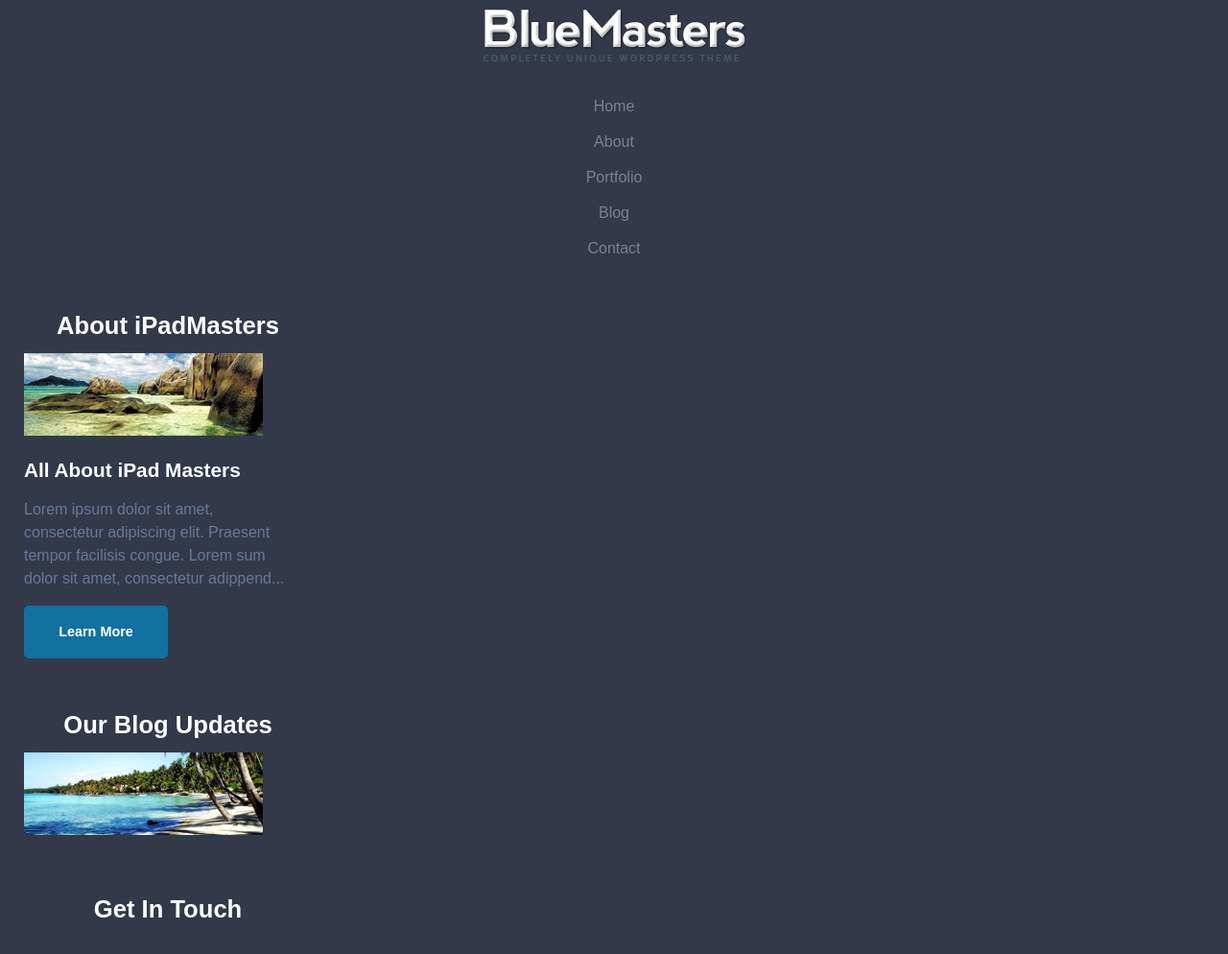
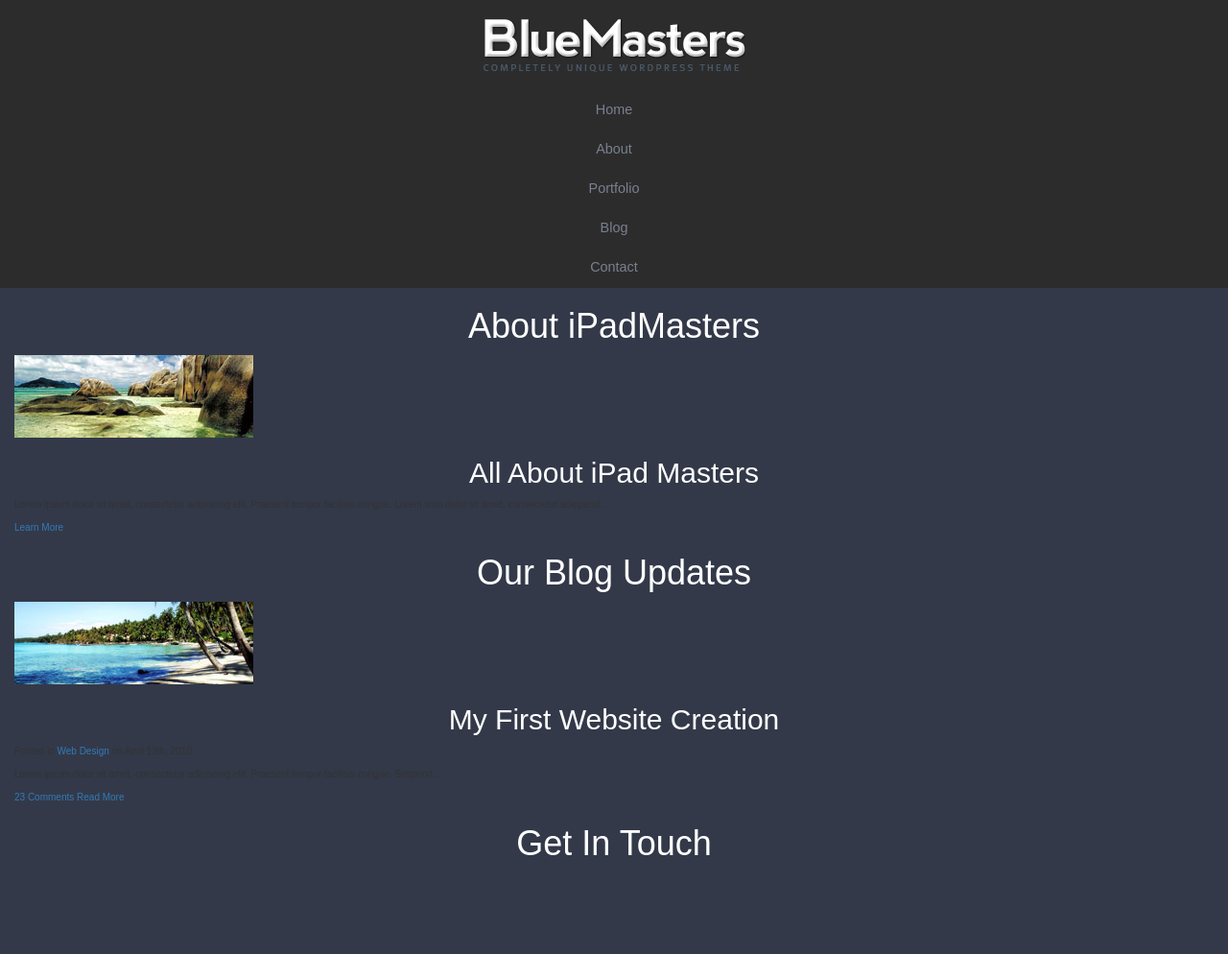
Before and after one commit to lilic7/masters, a website: page public/index.html in a window 1280 px wide. Shown: the whole page at 96% size. After the commit the page ends 908 px from the top, so only its background shows below. Drawn offline with nearby package versions, Linux system fonts and the light colour scheme.

Commit message:
get bootstrap

```diff
--- a/bower.json
+++ b/bower.json
@@ -16,6 +16,7 @@
     "tests"
   ],
   "dependencies": {
-    "normalize-css": "^4.2.0"
+    "normalize-css": "^4.2.0",
+    "bootstrap": "^3.3.7"
   }
 }
--- a/public/index.html
+++ b/public/index.html
@@ -2,40 +2,53 @@
 <html lang="en">
     <head>
         <meta charset="UTF-8">
-    <link rel="stylesheet" href="assets/libs/normalize-css/normalize.css">
+        <meta name="viewport" content="width=device-width, initial-scale=1">
+        <link rel="stylesheet" href="assets/libs/bootstrap/dist/css/bootstrap.min.css">
         <link rel="stylesheet" href="css/style.css">
         <title>BlueMasters</title>
     </head>
     <body>
-<header class="container">
-    <div>
-        <a href="/"><img src="img/logo.png" id="logo" alt="BlueMaseters"/></a>
+        <div class="container-fluid">
+            <div class="row head">
+                <div class="col-sm-12">
+                    <div class="row">
+                        <a href="/" class="logo">
+                            <img src="img/logo.png" alt="BlueMaseters"/>
+                        </a>
                     </div>
-    <ul class="top-menu">
+                    <ul class="row list-unstyled top-menu">
                         <li><a href="/">Home</a></li>
                         <li><a href="/">About</a></li>
                         <li><a href="/">Portfolio</a></li>
                         <li><a href="/">Blog</a></li>
                         <li><a href="/">Contact</a></li>
                     </ul>
-</header>
-
-<div class="container">
-    <div class="section about">
-        <h1 class="title">About iPadMasters</h1>
-        <img src="img/about-img.jpg" class="title-img" alt="About iPadMasters">
-        <h2>All About iPad Masters</h2>
-        <p>Lorem ipsum dolor sit amet, consectetur adipiscing elit. Praesent tempor facilisis congue. Lorem sum dolor sit amet, consectetur adippend...</p>
-        <a href="#" class="btn-link">Learn More</a>
-    </div>
-    <div class="section blog">
-        <h1 class="title">Our Blog Updates</h1>
-        <img src="img/blog-img.jpg" alt="Our Blog updates">
-    </div>
-    <div class="section contact">
-        <h1 class="title">Get In Touch</h1>
                 </div>
             </div>
 
+            <div>
+                <h1>About iPadMasters</h1>
+                <img src="img/about-img.jpg" alt="About iPadMasters">
+                <h2>All About iPad Masters</h2>
+                <p>Lorem ipsum dolor sit amet, consectetur adipiscing elit. Praesent tempor facilisis congue. Lorem sum dolor sit amet, consectetur adippend...</p>
+                <a href="#"><span>Learn More</span></a>
+            </div>
+            <div>
+                <h1>Our Blog Updates</h1>
+                <img src="img/blog-img.jpg" alt="Our Blog updates">
+                <h2>My First Website Creation</h2>
+                <p>Posted in <a href="#">Web Design</a> on April 13th, 2010</p>
+                <p>Lorem ipsum dolor sit amet, consectetur adipiscing elit. Praesent tempor facilisis congue. Suspend...</p>
+                <a href="#"><span>23 Comments</span></a>
+                <a href="#"><span>Read More</span></a>
+            </div>
+            <div>
+                <h1>Get In Touch</h1>
+            </div>
+        </div>
+
+
+        <script language="javascript" src="assets/libs/jquery/dist/jquery.min.js"></script>
+        <script language="javascript" src="assets/libs/bootstrap/dist/js/bootstrap.min.js"></script>
     </body>
 </html>
--- a/scss/style.scss
+++ b/scss/style.scss
@@ -1,91 +1,50 @@
+/* --- ELEMENT STYLES --- */
+
 body {
   background: #333949;
   font-family: Arial, Sans-Serif;
+  font-size: 1em;
 }
 
-.container {
-  padding: 10px;
-}
-header{
+h1,
+h2 {
+  color: #fff;
   text-align: center;
 }
-#logo {
-  margin: 0 auto;
+
+.head {
+  background-color: #2c2c2c;
+}
+
+.logo {
+  display: block;
+  text-align: center;
+  margin: 20px 5px;
 }
 
 .top-menu {
-  list-style-type: none;
   padding: 0;
-  margin: 0;
-  margin-top: 20px;
+  text-align: center;
+  font-size: 1.2em;
 
   li {
-    margin: 0;
-    text-align: center;
-    height: 2em;
-    padding-bottom: 5px;
-  }
+    margin-bottom: 5px;
+
     a {
+      font-size: 1.2em;
       color: #7a8090;
       text-decoration: none;
-    height: 2em;
+      height: 2.5em;
       display: block;
-    padding-top: 0.8em;
-  }
+      padding-top: 0.6em;
 
-  a:hover {
-    background-color: rgb( 5, 5, 5);
-    background-color: rgba( 5, 5, 5, 0.5);
-    font-weight: bold;
+      &:hover {
         color: #fff;
+        background-color: #0f0f0f;
       }
     }
-
-.section {
-  width: 275px;
-  padding: 15px;
-  margin-bottom: 10px;
-  color: #6a7796;
-  line-height: 1.5em;
-
-  &.title-img {
-    margin: 0 auto;
   }
-
-  .title {
-    text-align: center;
-  }
-  h1 {
-    font-size: 1.6em;
-    color: #fff;
-    padding-left: 25px;
-
-    &.about {
-      background-image: url("/img/section-about-logo.png");
+  &:last-child {
+    margin-bottom: 0;
   }
 }
-
-  h2 {
-    color: #fff;
-    font-size: 1.3em;
-  }
-
-}
-
-.btn-link {
-  font-size: 0.9em;
-  font-weight: 600;
-  color: #fff;
-  display: block;
-  text-align: center;
-  padding-top: 15px;
-  height: 40px;
-  max-width: 150px;
-  text-decoration: none;
-  background-color: #11719f;
-  border-radius: 5px;
-
-  &:hover {
-    background-color: #005C9F;
-  }
-}
```
Also changed, not shown: public/css/style.css. Lines whose indentation alone changed are shown as unchanged.
